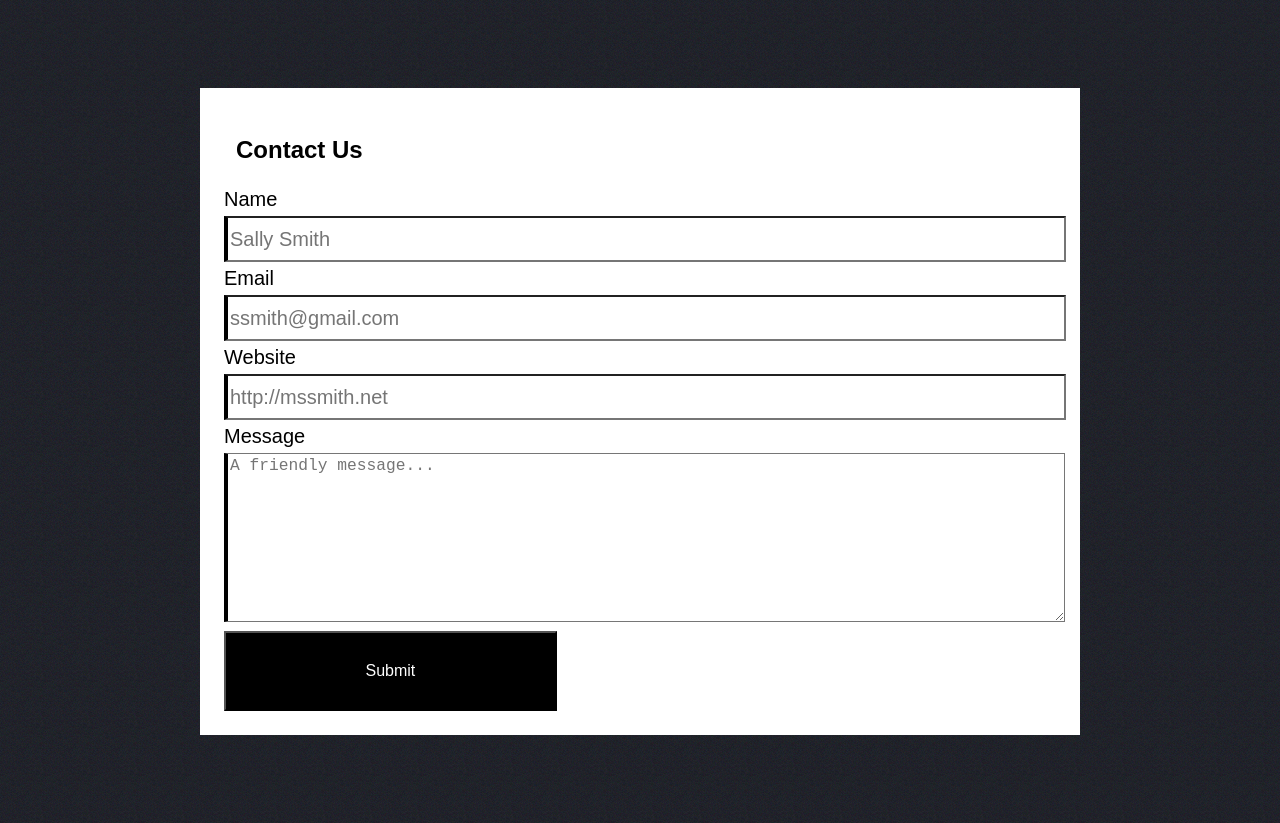
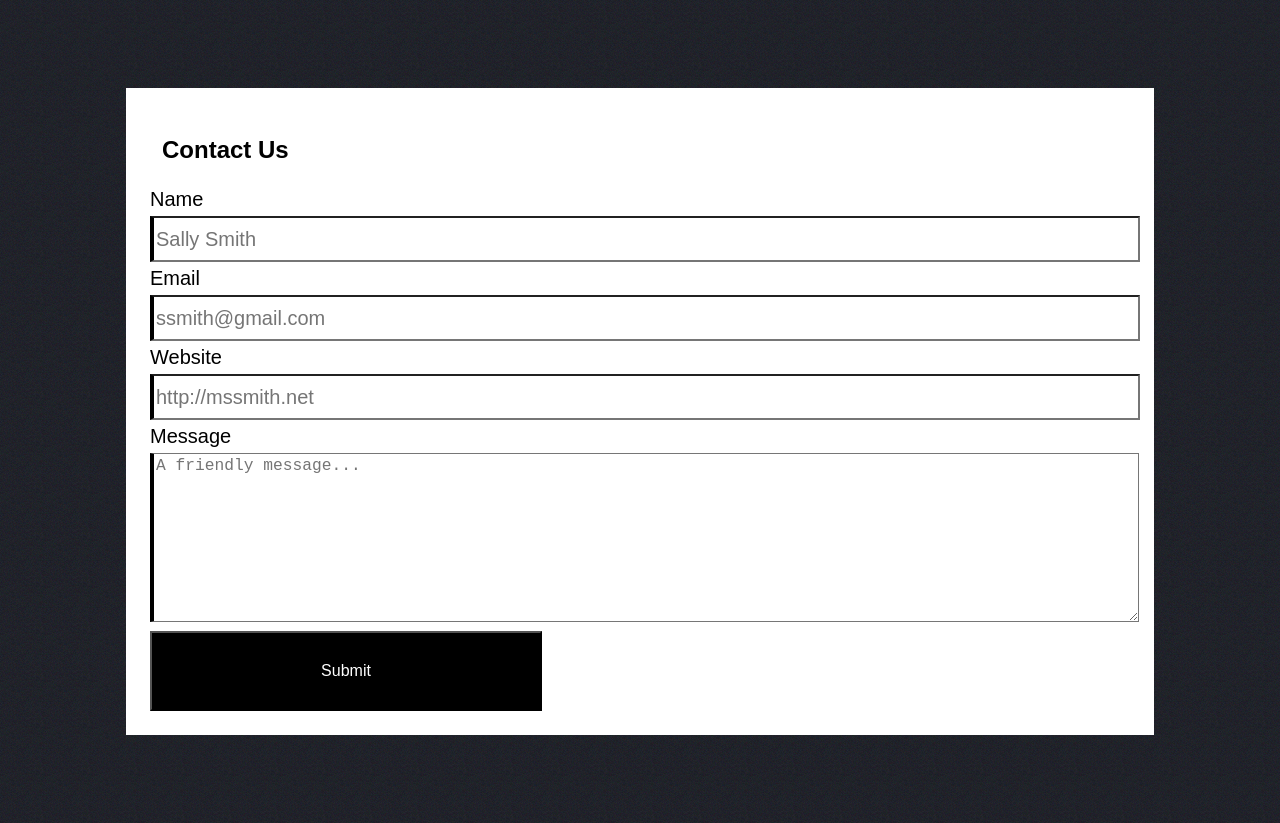
Before and after one commit to MHG16/jQuery-contact-form, a website: page index.html in a window 1280 px wide. Drawn offline with nearby package versions, Linux system fonts and the light colour scheme.

Commit message:
media query working correctly

```diff
--- a/styles/main.scss
+++ b/styles/main.scss
@@ -4,6 +4,7 @@ body {
 	background-repeat: repeat;
 	font-family: sans-serif;
 	padding: 2em;
+
 }
 
 .formHolder {
@@ -65,8 +66,10 @@ button {
 	text-align: center;
 }
 
-@media (min-width: 768px) {
-	body {
-		padding: 2em 12em 2em 12em;
+@media (min-width: 979px) {
+
+		.formHolder {
+			max-width: 980px;
+
 	}
 }
```
Also changed, not shown: styles/main.css, 1 other file.
